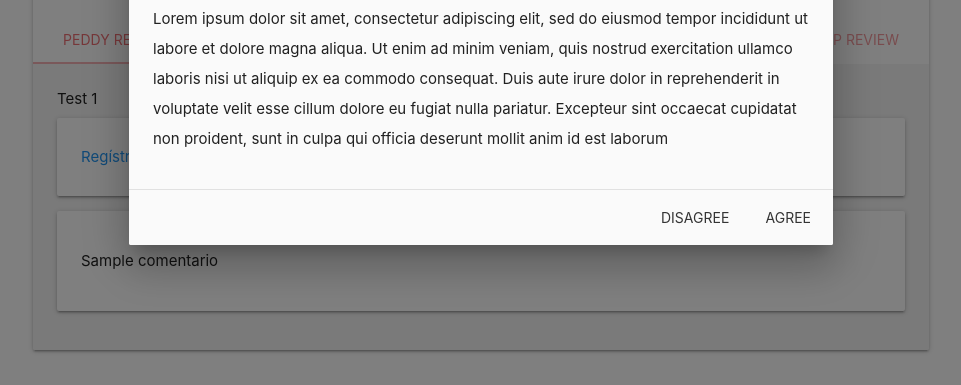
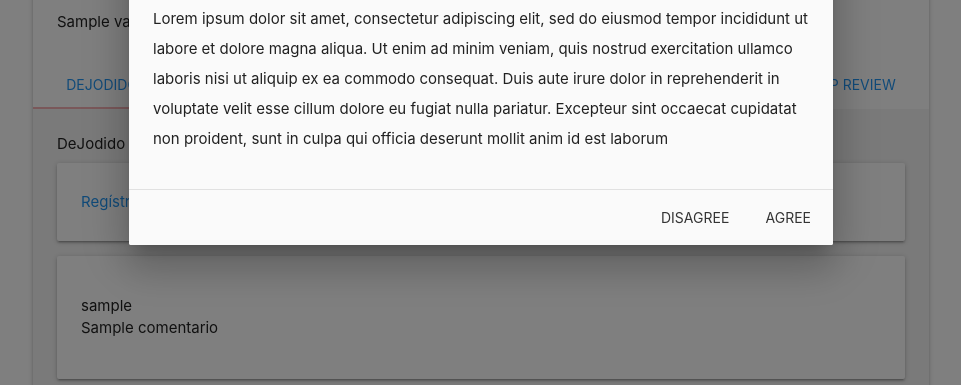
Before and after one commit to RamonRomeroQro/DeJodido, a Django app: template lugares/templates/lugares/details.html in a window 1280 px wide. Shown: the part 684-1069 px from the top of the page, without its empty margins (159-1120 px from the left). Run offline with Django 3.2, Linux system fonts and the light colour scheme; the template is opened without the code that fills it: most values are stand-ins (such as "Sample title", 1, 10 or a date in 2020); grey boxes marked "Sample" are stand-in pictures; some libraries are stand-ins or nearby versions.

Commit message:
fixing create

```diff
--- a/landing/templates/landing/index.html
+++ b/landing/templates/landing/index.html
@@ -10,7 +10,7 @@
       <div class="container">
          <br><br>
          <h2 class="header center white-text text-lighten-2"> <br><br>Diviertete y conoce tu ciudad</h2>
-         <form class="container flex" method="GET" action="{% url 'lugares:busqueda' %}" novalidate>
+         <form class="container flex" method="GET" action="{% url 'lugares:busqueda' %}" >
              {% csrf_token %}
             <div class="row center center-align">
                <div class="input-field col s12 m12 ">
--- a/lugares/templates/lugares/details.html
+++ b/lugares/templates/lugares/details.html
@@ -67,6 +67,7 @@ $(document).ready(function(){
 
 
       {% include 'searchbar.html' %}
+    <br>
 
         <div class="slider">
         <ul class="slides">
@@ -100,6 +101,7 @@ $(document).ready(function(){
 
         </ul>
         </div>
+    <br>
 
     <div class="container">
 
@@ -153,27 +155,31 @@ $(document).ready(function(){
     </div>
     <div class="card-tabs">
       <ul class="tabs tabs-fixed-width">
-        <li id="peddyreview" class="tab"><a class="active" href="#peddy">Peddy Review</a></li>
-        <li id="googlereview" class="tab"><a href="#google">Google Review</a></li>
-        <li id="foursquarereview" class="tab"><a href="#foursquare">FourSquare Review</a></li>
-        <li id="facebookreview" class="tab"><a href="#facebook">Facebook Review</a></li>
-        <li id="yelpreview" class="tab"><a href="#yelp">Yelp Review</a></li>
+        <li id="peddyreview" class="tab "><a class="active blue-text " href="#peddy">DeJodido Review</a></li>
+        <li id="googlereview" class="tab"><a href="#google" class="blue-text ">Google Review</a></li>
+        <li id="foursquarereview" class="tab"><a href="#foursquare" class="blue-text ">FourSquare Review</a></li>
+        <li id="facebookreview" class="tab"><a href="#facebook" class="blue-text ">Facebook </a></li>
+        <li id="yelpreview" class="tab"><a href="#yelp" class="blue-text ">Yelp Review</a></li>
       </ul>
     </div>
     <div class="card-content grey lighten-4">
-      <div id="peddy">Test 1
+      <div id="peddy">DeJodido Reviews
 
 
 
 
 
 {% if user.is_authenticated %}
+
+
           <div class="card">
               <div class="card-content">
 
+             <form method="POST" enctype="multipart/form-data" action="{% url 'usuarios:resena' lugar.nombre lugar.id %}">
+{% csrf_token %}
 
               <div class="row">
-                <div class="input-field col s6">
+                <div class="input-field col s12">
                     {{ forma.precio_cerveza }}
                     {{ forma.precio_cerveza.label_tag }}
                     <div class="help">
@@ -181,8 +187,10 @@ $(document).ready(function(){
                     {{ forma.precio_cerveza.help_text|safe }}
                     </div>
                 </div>
+              </div>
+                  <div class="row">
 
-                  <div class="input-field col s6">
+                  <div class="input-field col s12">
                     {{ forma.calificacion }}
                     {{ forma.calificacion.label_tag }}
                     <div class="help">
@@ -203,7 +211,7 @@ $(document).ready(function(){
                 </div>
                  </div>
 
-
+<!------ Imagenes??
 
 
              <div class="row">
@@ -217,8 +225,16 @@ $(document).ready(function(){
       </div>
     </div>
                     </div>
+                 --->
 
+                      <div class="row center center-align">
+                          <div class="col s12 center center-align">
+                               <button class="btn waves-effect waves-light" type="submit" name="action"><i class="material-icons right">send</i>
+  </button>
+                          </div>
+                      </div>
 
+</form>
 
 
 
@@ -245,6 +261,8 @@ $(document).ready(function(){
           <div class="card-content">
               <ul>
         {% for r in lugar.resena_set.all %}
+
+           {{ r.usuario.user.username }}
 
         <li>{{ r.comentario }}</li>
 
--- a/lugares/urls.py
+++ b/lugares/urls.py
@@ -13,13 +13,11 @@ app_name = 'lugares'
 
 urlpatterns = [
     #path('', include('django.contrib.auth.urls')),
-    path('<str:nombre_lugar>-<int:id_lugar>', views.detalle_lugar, name='detalle_lugar'),
+    path('lugar/<str:nombre_lugar>-<int:id_lugar>', views.detalle_lugar, name='detalle_lugar'),
     path('busqueda', views.busqueda, name='busqueda'),
     path('ajax/google/<str:id_google>', views.googleReviews, name='googleReviews'),
     path('ajax/foursquare/<str:id_foursquare>', views.foursquareReviews, name='foursquareReviews'),
     path('ajax/yelp/<str:id_yelp>', views.yelpReviews, name='yelpReviews'),
     #path('listaciudades', views.listaciudades, name='listaciudades'),
 
-
-
 ]
--- a/usuarios/forms.py
+++ b/usuarios/forms.py
@@ -27,6 +27,8 @@ class UsuarioReview(ModelForm):
         super(UsuarioReview, self).__init__(*args, **kwargs)
         self.fields['calificacion'].widget.attrs['min'] = '0'
         self.fields['calificacion'].widget.attrs['max'] = '5'
+        self.fields['precio_cerveza'].widget.attrs['min'] = '0'
+
 
     class Meta:
         model = Resena
--- a/usuarios/models.py
+++ b/usuarios/models.py
@@ -40,5 +40,5 @@ class Resena(models.Model):
     calificacion = models.IntegerField(choices=calificaciones,verbose_name='Rating', null=False, blank=False, validators=[MinValueValidator(0),
                                                                                                    MaxValueValidator(5)]
                                        )
-    precio_cerveza = models.IntegerField(verbose_name='Precio Cerveza', null=False, blank=False)
+    precio_cerveza = models.IntegerField(verbose_name='Precio Cerveza', null=False, blank=False, validators=[MinValueValidator(0)])
     comentario = models.TextField(default='', null=True, blank=True)
--- a/usuarios/urls.py
+++ b/usuarios/urls.py
@@ -6,6 +6,6 @@ app_name = 'usuarios'
 
 urlpatterns = [
     path('', views.singup, name='singup'),
-    path('resena/<str:nombre_lugar>-<int:id_lugar>', views.prueba_resena, name='Prueba_resena'),
+    path('resena/<str:nombre_lugar>-<int:id_lugar>', views.resena, name='resena'),
     path('verificacion_FB/', views.verificacion_FB, name='nueva_cuentaFB'),
 ]
```
Also changed, not shown: usuarios/views.py (+22 -11 lines).
